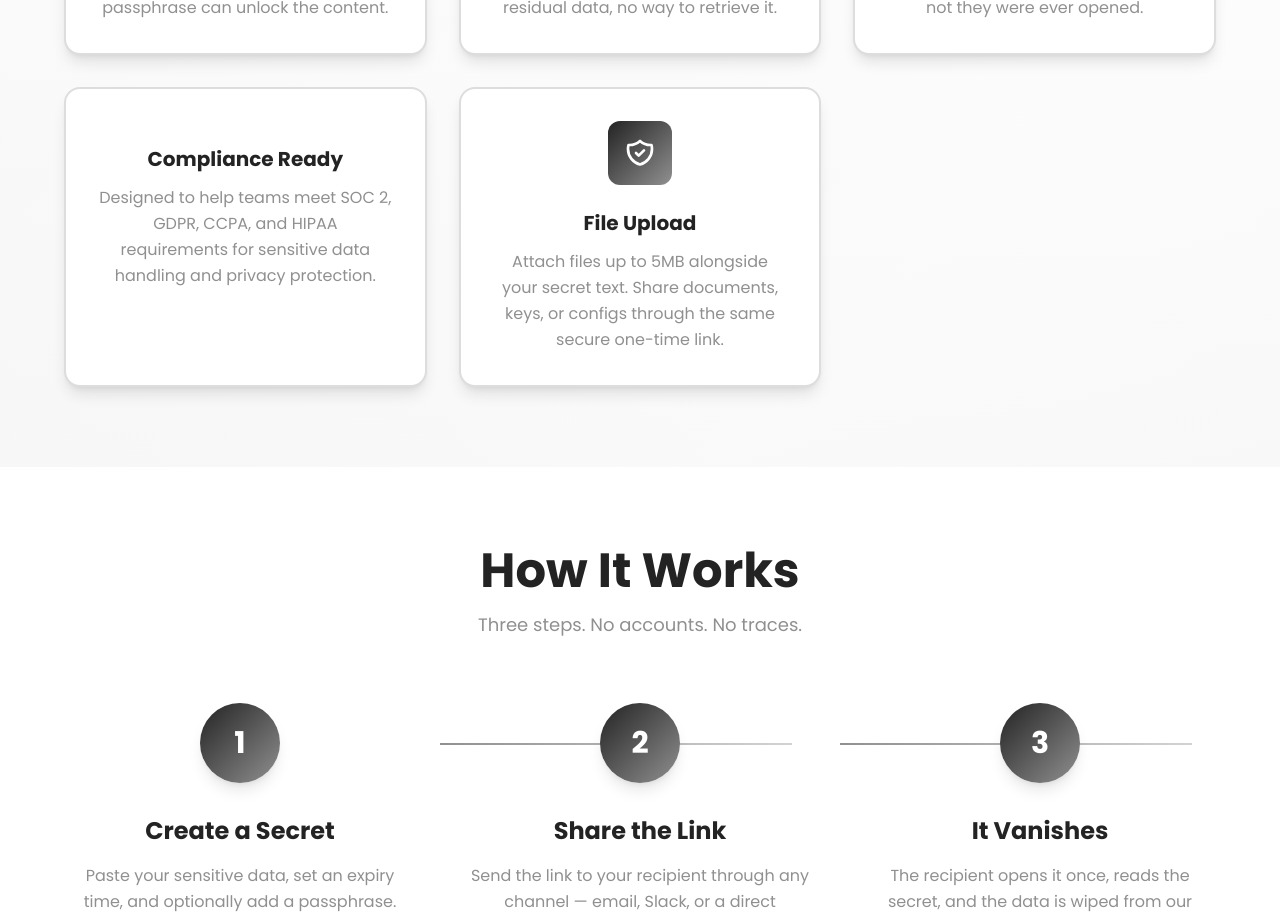
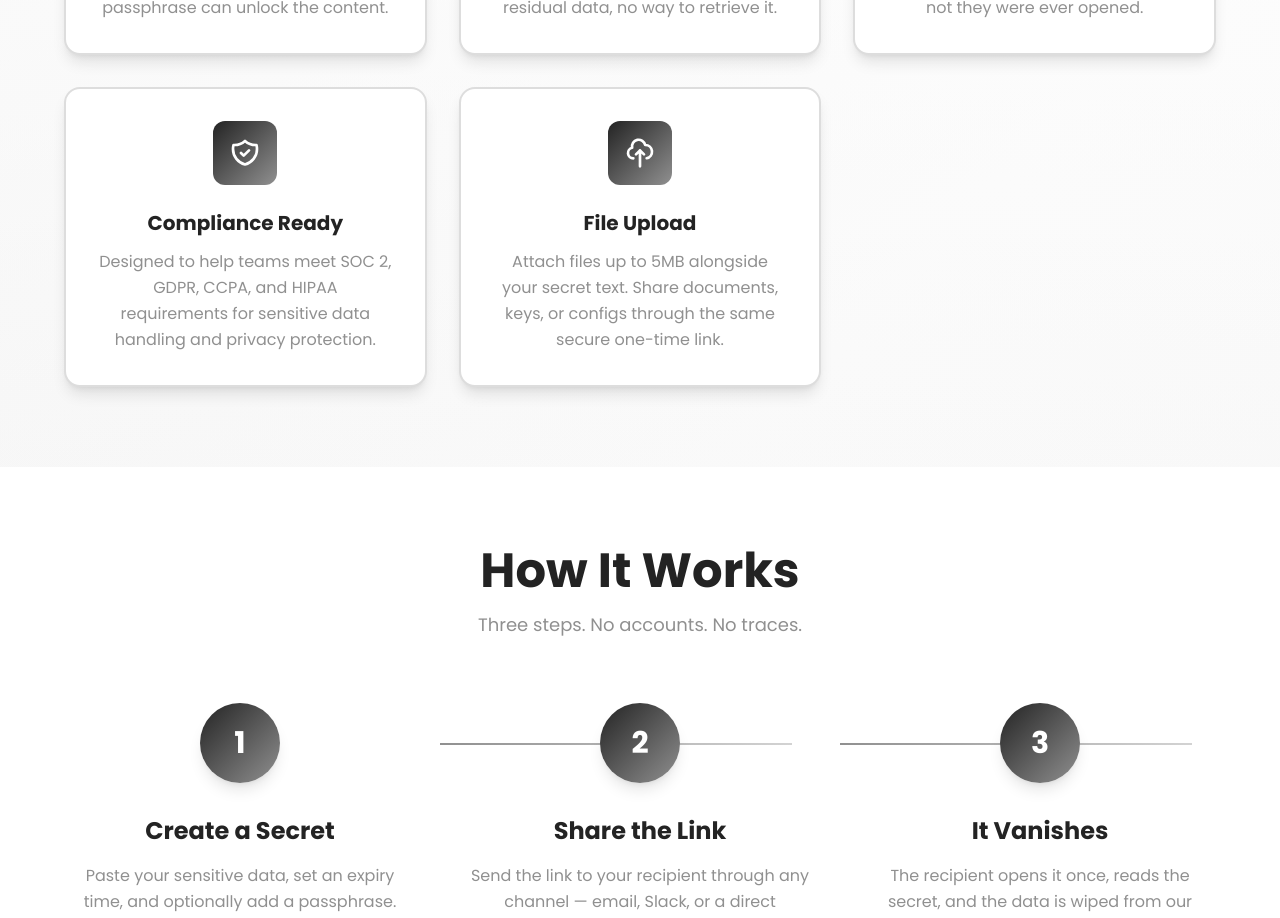
Before and after one commit to clouddrove/vanisec, a Next.js app: page / in a window 1280 px wide. Shown: the part 1560-2478 px from the top of the page. Built offline with nearby package versions, Linux system fonts and the light colour scheme; no server answers.

Commit message:
fix: downgrade eslint-config-next to 15.3.3 for eslint 8 compatibility
eslint-config-next 16.2.2 requires eslint>=9.0.0 which conflicts with
the project's eslint 8.57.x. Also fix duplicate icon property in
Features.tsx and add missing icon for Compliance Ready card.

```diff
--- a/components/Features.tsx
+++ b/components/Features.tsx
@@ -36,6 +36,13 @@ export default function Features() {
     {
       title: 'Compliance Ready',
       description: 'Designed to help teams meet SOC 2, GDPR, CCPA, and HIPAA requirements for sensitive data handling and privacy protection.',
+      icon: (
+        <div className="w-16 h-16 rounded-xl bg-gradient-to-br from-clouddrove-dark to-clouddrove-light flex items-center justify-center">
+          <svg className="w-8 h-8 text-white" fill="none" stroke="currentColor" viewBox="0 0 24 24" aria-hidden="true">
+            <path strokeLinecap="round" strokeLinejoin="round" strokeWidth={2} d="M9 12l2 2 4-4m5.618-4.016A11.955 11.955 0 0112 2.944a11.955 11.955 0 01-8.618 3.04A12.02 12.02 0 003 9c0 5.591 3.824 10.29 9 11.622 5.176-1.332 9-6.03 9-11.622 0-1.042-.133-2.052-.382-3.016z" />
+          </svg>
+        </div>
+      ),
     },
     {
       title: 'File Upload',
@@ -44,13 +51,6 @@ export default function Features() {
         <div className="w-16 h-16 rounded-xl bg-gradient-to-br from-clouddrove-dark to-clouddrove-light flex items-center justify-center">
           <svg className="w-8 h-8 text-white" fill="none" stroke="currentColor" viewBox="0 0 24 24" aria-hidden="true">
             <path strokeLinecap="round" strokeLinejoin="round" strokeWidth={2} d="M7 16a4 4 0 01-.88-7.903A5 5 0 1115.9 6L16 6a5 5 0 011 9.9M15 13l-3-3m0 0l-3 3m3-3v12" />
-          </svg>
-        </div>
-      ),
-      icon: (
-        <div className="w-16 h-16 rounded-xl bg-gradient-to-br from-clouddrove-dark to-clouddrove-light flex items-center justify-center">
-          <svg className="w-8 h-8 text-white" fill="none" stroke="currentColor" viewBox="0 0 24 24" aria-hidden="true">
-            <path strokeLinecap="round" strokeLinejoin="round" strokeWidth={2} d="M9 12l2 2 4-4m5.618-4.016A11.955 11.955 0 0112 2.944a11.955 11.955 0 01-8.618 3.04A12.02 12.02 0 003 9c0 5.591 3.824 10.29 9 11.622 5.176-1.332 9-6.03 9-11.622 0-1.042-.133-2.052-.382-3.016z" />
           </svg>
         </div>
       ),
--- a/package.json
+++ b/package.json
@@ -24,7 +24,7 @@
     "@types/uuid": "^9.0.0",
     "autoprefixer": "^10.4.27",
     "eslint": "^8.57.0",
-    "eslint-config-next": "^16.2.2",
+    "eslint-config-next": "^15.3.3",
     "postcss": "^8.5.8",
     "tailwindcss": "^3.3.6",
     "typescript": "^5.2.2"
```
Also changed, not shown: 1 other file (tests, documents, lock files or other folders).
